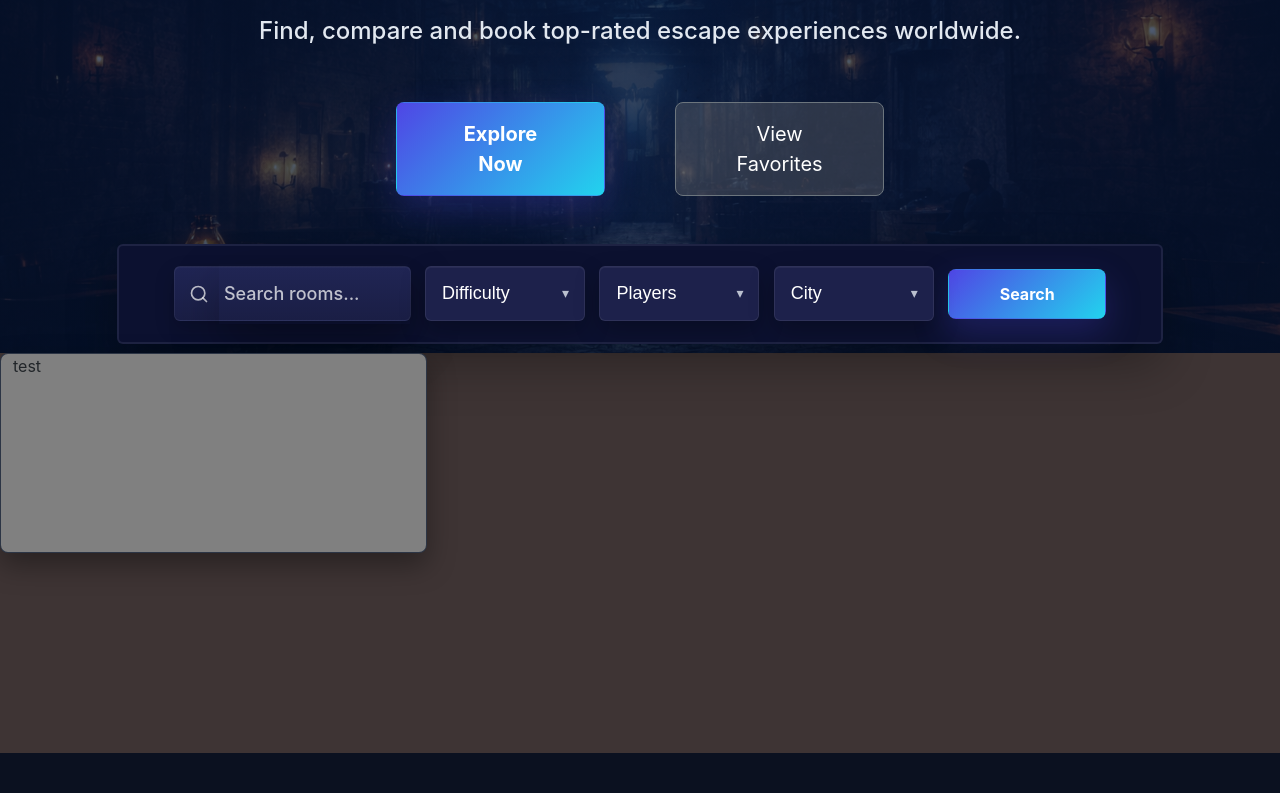
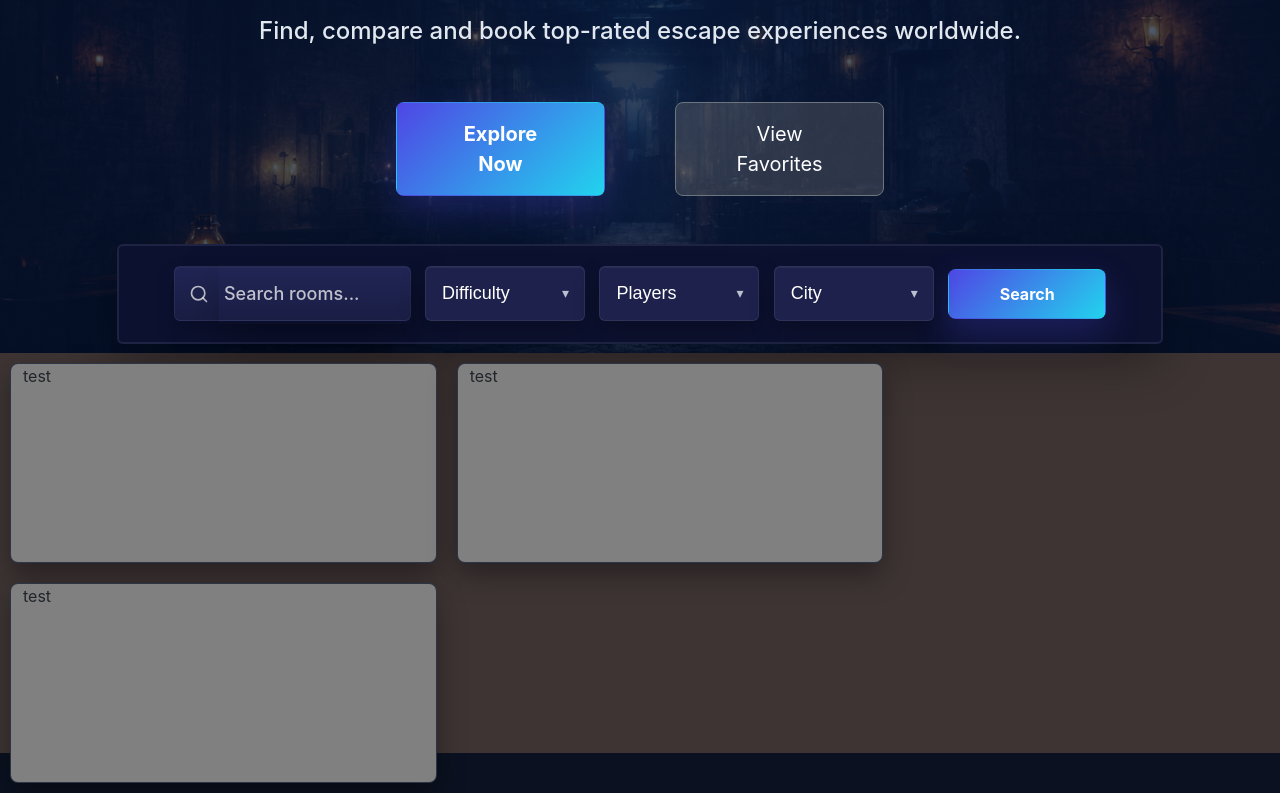
Before and after one commit to kiumars609/escape-finder, a React (Vite) app: page / in a window 1280 px wide. Shown: the part 257-1050 px from the top of the page. Before the commit the page ends 1010 px from the top, so only its background shows below. Built offline with nearby package versions, Linux system fonts and the light colour scheme.

Commit message:
Edit Card

```diff
--- a/src/Pages/Home/Cards/Card.jsx
+++ b/src/Pages/Home/Cards/Card.jsx
@@ -1,11 +1,11 @@
-import React from 'react'
+import React from "react";
 
 export default function Card() {
   return (
     <>
-    <div className="col-12 col-md-4 card rounded-3">
-        test
-    </div>
+      <div className="col-12 col-md-4 card rounded-3">test</div>
+      <div className="col-12 col-md-4 card rounded-3">test</div>
+      <div className="col-12 col-md-4 card rounded-3">test</div>
     </>
-  )
+  );
 }
--- a/src/Pages/Home/Cards/style.css
+++ b/src/Pages/Home/Cards/style.css
@@ -6,4 +6,5 @@
 .show-cards .card{
     background-color: gray;
     height: 200px;
+    margin: 10px;
 }
```
